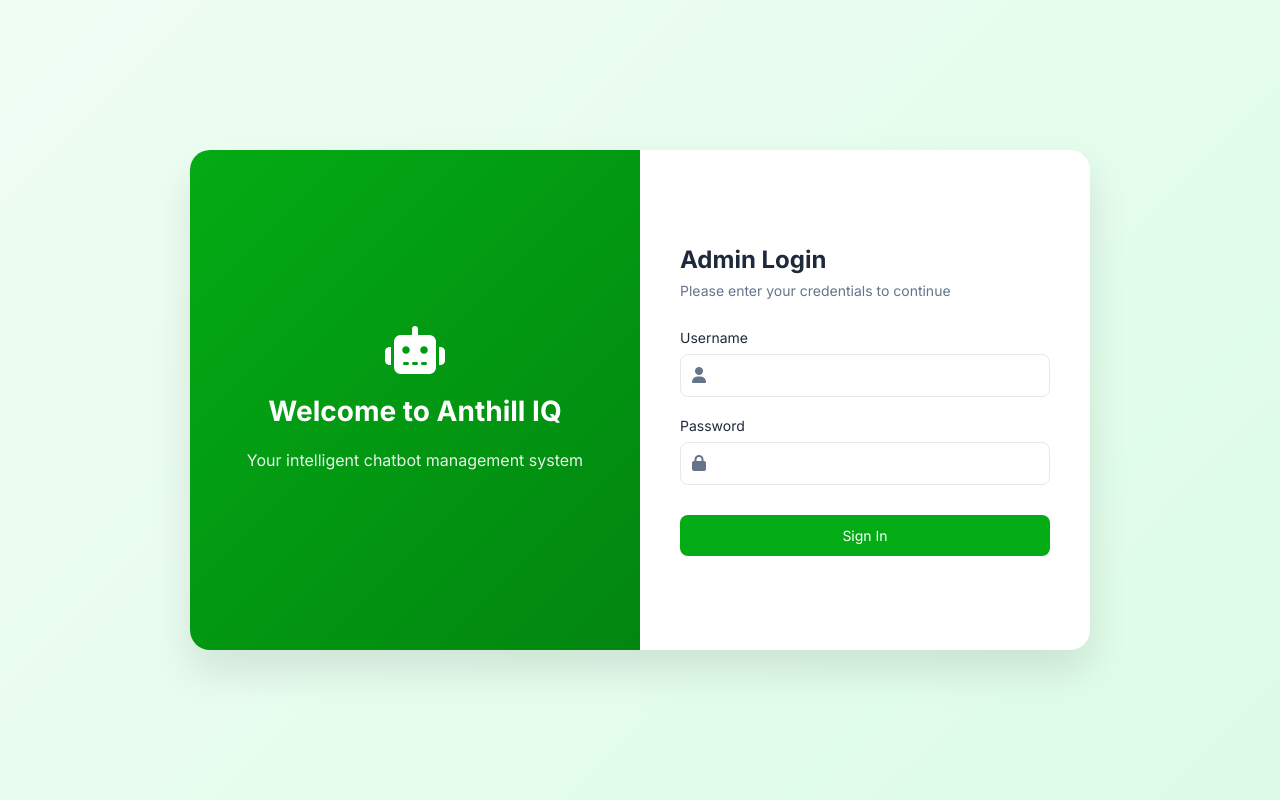
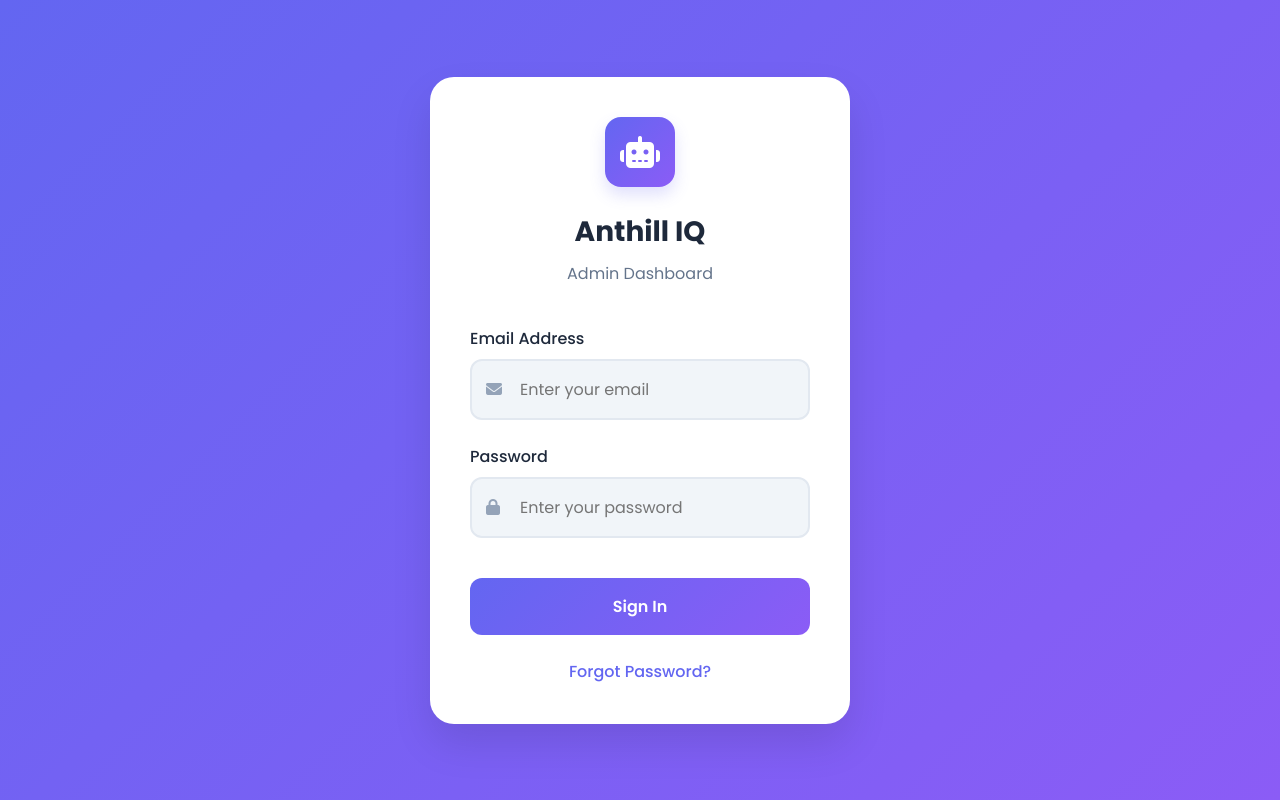
Before and after one commit to SreeKumarSeven/Chatbot, a plain HTML site: page Anthill Iq Chatbot/admin_dashboard/index.html in a window 1280 px wide. Drawn offline with Linux system fonts and the light colour scheme.

Commit message:
Update index.html

```diff
--- a/Anthill Iq Chatbot/admin_dashboard/index.html
+++ b/Anthill Iq Chatbot/admin_dashboard/index.html
@@ -3,19 +3,19 @@
 <head>
     <meta charset="UTF-8">
     <meta name="viewport" content="width=device-width, initial-scale=1.0">
-    <title>Admin Login - Anthill IQ</title>
-    <link href="https://fonts.googleapis.com/css2?family=Inter:wght@400;500;600;700&display=swap" rel="stylesheet">
+    <title>Anthill IQ - Admin Login</title>
+    <link href="https://fonts.googleapis.com/css2?family=Poppins:wght@400;500;600;700&display=swap" rel="stylesheet">
     <link rel="stylesheet" href="https://cdnjs.cloudflare.com/ajax/libs/font-awesome/6.4.2/css/all.min.css"/>
     <style>
         :root {
-            --primary: #03ab14;
-            --primary-dark: #028610;
-            --primary-light: #e6f7e8;
-            --text-dark: #1e293b;
-            --text-light: #64748b;
+            --primary: #6366f1;
+            --primary-dark: #4f46e5;
+            --secondary: #8b5cf6;
+            --success: #10b981;
             --white: #ffffff;
-            --gray-100: #f8fafc;
+            --gray-100: #f1f5f9;
             --gray-200: #e2e8f0;
+            --dark: #1e293b;
             --shadow: 0 4px 6px -1px rgba(0, 0, 0, 0.1);
         }
 
@@ -23,228 +23,179 @@
             margin: 0;
             padding: 0;
             box-sizing: border-box;
-            font-family: 'Inter', sans-serif;
+            font-family: 'Poppins', sans-serif;
         }
 
         body {
+            background: linear-gradient(135deg, var(--primary) 0%, var(--secondary) 100%);
             min-height: 100vh;
             display: flex;
             align-items: center;
             justify-content: center;
-            background: linear-gradient(135deg, #f0fdf4 0%, #dcfce7 100%);
-            padding: 20px;
+            padding: 2rem;
         }
 
         .login-container {
-            display: flex;
             background: var(--white);
-            border-radius: 20px;
+            border-radius: 24px;
             box-shadow: 0 20px 40px rgba(0, 0, 0, 0.1);
-            overflow: hidden;
             width: 100%;
-            max-width: 900px;
-            min-height: 500px;
-        }
-
-        .login-image {
-            flex: 1;
-            background: linear-gradient(135deg, var(--primary), var(--primary-dark));
-            padding: 40px;
-            display: flex;
-            flex-direction: column;
-            justify-content: center;
-            align-items: center;
-            color: var(--white);
-            text-align: center;
-        }
-
-        .login-image h2 {
-            font-size: 28px;
-            margin-bottom: 20px;
-        }
-
-        .login-image p {
-            font-size: 16px;
-            opacity: 0.9;
-            line-height: 1.6;
-        }
-
-        .login-form {
-            flex: 1;
-            padding: 40px;
-            display: flex;
-            flex-direction: column;
-            justify-content: center;
+            max-width: 420px;
+            padding: 2.5rem;
         }
 
         .login-header {
-            margin-bottom: 30px;
+            text-align: center;
+            margin-bottom: 2.5rem;
         }
 
-        .login-header h1 {
-            color: var(--text-dark);
-            font-size: 24px;
-            margin-bottom: 8px;
+        .logo {
+            width: 70px;
+            height: 70px;
+            background: linear-gradient(135deg, var(--primary) 0%, var(--secondary) 100%);
+            border-radius: 16px;
+            display: flex;
+            align-items: center;
+            justify-content: center;
+            margin: 0 auto 1.5rem;
+            color: var(--white);
+            font-size: 2rem;
+            box-shadow: 0 8px 16px rgba(99, 102, 241, 0.2);
         }
 
-        .login-header p {
-            color: var(--text-light);
-            font-size: 14px;
+        .brand {
+            font-size: 1.75rem;
+            font-weight: 700;
+            color: var(--dark);
+            margin-bottom: 0.5rem;
+        }
+
+        .subtitle {
+            color: #64748b;
+            font-size: 1rem;
         }
 
         .form-group {
-            margin-bottom: 20px;
-            position: relative;
+            margin-bottom: 1.5rem;
         }
 
         .form-group label {
             display: block;
-            color: var(--text-dark);
-            font-size: 14px;
-            margin-bottom: 8px;
+            margin-bottom: 0.5rem;
+            color: var(--dark);
+            font-weight: 500;
         }
 
-        .form-group i {
-            position: absolute;
-            left: 12px;
-            top: 38px;
-            color: var(--text-light);
+        .input-group {
+            position: relative;
         }
 
-        .form-group input {
+        .input-group i {
+            position: absolute;
+            left: 1rem;
+            top: 50%;
+            transform: translateY(-50%);
+            color: #94a3b8;
+        }
+
+        .form-control {
             width: 100%;
-            padding: 12px 12px 12px 40px;
-            border: 1px solid var(--gray-200);
-            border-radius: 8px;
-            font-size: 14px;
+            padding: 1rem 1rem 1rem 3rem;
+            border: 2px solid var(--gray-200);
+            border-radius: 12px;
+            font-size: 1rem;
+            transition: all 0.3s ease;
+            background: var(--gray-100);
+        }
+
+        .form-control:focus {
+            outline: none;
+            border-color: var(--primary);
+            background: var(--white);
+            box-shadow: 0 0 0 4px rgba(99, 102, 241, 0.1);
+        }
+
+        .btn-login {
+            width: 100%;
+            padding: 1rem;
+            background: linear-gradient(135deg, var(--primary) 0%, var(--secondary) 100%);
+            color: var(--white);
+            border: none;
+            border-radius: 12px;
+            font-size: 1rem;
+            font-weight: 600;
+            cursor: pointer;
+            transition: all 0.3s ease;
+            margin-top: 1rem;
+        }
+
+        .btn-login:hover {
+            transform: translateY(-2px);
+            box-shadow: 0 8px 16px rgba(99, 102, 241, 0.2);
+        }
+
+        .forgot-password {
+            text-align: center;
+            margin-top: 1.5rem;
+        }
+
+        .forgot-password a {
+            color: var(--primary);
+            text-decoration: none;
+            font-weight: 500;
             transition: all 0.3s ease;
         }
 
-        .form-group input:focus {
-            outline: none;
-            border-color: var(--primary);
-            box-shadow: 0 0 0 3px rgba(3, 171, 20, 0.1);
+        .forgot-password a:hover {
+            color: var(--primary-dark);
         }
 
-        .login-button {
-            width: 100%;
-            padding: 12px;
-            background: var(--primary);
-            color: var(--white);
-            border: none;
-            border-radius: 8px;
-            font-size: 14px;
-            cursor: pointer;
-            transition: all 0.3s ease;
-            margin-top: 10px;
-        }
-
-        .login-button:hover {
-            background: var(--primary-dark);
-            transform: translateY(-1px);
-        }
-
-        .error-message {
-            color: #dc2626;
-            font-size: 14px;
-            margin-top: 8px;
-            display: none;
-            text-align: center;
-        }
-
-        @media (max-width: 768px) {
+        @media (max-width: 480px) {
             .login-container {
-                flex-direction: column;
+                padding: 2rem;
             }
 
-            .login-image {
-                padding: 30px;
-                min-height: 200px;
+            .logo {
+                width: 60px;
+                height: 60px;
+                font-size: 1.75rem;
             }
 
-            .login-form {
-                padding: 30px;
+            .brand {
+                font-size: 1.5rem;
             }
         }
     </style>
 </head>
 <body>
     <div class="login-container">
-        <div class="login-image">
-            <i class="fas fa-robot" style="font-size: 48px; margin-bottom: 20px;"></i>
-            <h2>Welcome to Anthill IQ</h2>
-            <p>Your intelligent chatbot management system</p>
+        <div class="login-header">
+            <div class="logo">
+                <i class="fas fa-robot"></i>
+            </div>
+            <h1 class="brand">Anthill IQ</h1>
+            <p class="subtitle">Admin Dashboard</p>
         </div>
-        <div class="login-form">
-            <div class="login-header">
-                <h1>Admin Login</h1>
-                <p>Please enter your credentials to continue</p>
+        <form action="dashboard.html" method="GET">
+            <div class="form-group">
+                <label for="email">Email Address</label>
+                <div class="input-group">
+                    <i class="fas fa-envelope"></i>
+                    <input type="email" id="email" class="form-control" placeholder="Enter your email" required>
+                </div>
             </div>
-            <form id="loginForm" onsubmit="return handleLogin(event)">
-                <div class="form-group">
-                    <label for="username">Username</label>
-                    <i class="fas fa-user"></i>
-                    <input type="text" id="username" name="username" required>
+            <div class="form-group">
+                <label for="password">Password</label>
+                <div class="input-group">
+                    <i class="fas fa-lock"></i>
+                    <input type="password" id="password" class="form-control" placeholder="Enter your password" required>
                 </div>
-                <div class="form-group">
-                    <label for="password">Password</label>
-                    <i class="fas fa-lock"></i>
-                    <input type="password" id="password" name="password" required>
-                </div>
-                <div class="error-message" id="errorMessage"></div>
-                <button type="submit" class="login-button">Sign In</button>
-            </form>
-        </div>
+            </div>
+            <button type="submit" class="btn-login">Sign In</button>
+            <div class="forgot-password">
+                <a href="#">Forgot Password?</a>
+            </div>
+        </form>
     </div>
-
-    <script>
-        async function handleLogin(event) {
-            event.preventDefault();
-
-            const username = document.getElementById('username').value;
-            const password = document.getElementById('password').value;
-            const errorMessage = document.getElementById('errorMessage');
-            const loginButton = document.querySelector('.login-button');
-
-            try {
-                loginButton.disabled = true;
-                loginButton.textContent = 'Signing in...';
-
-                const response = await fetch('https://chatbot-eight-theta-90.vercel.app/api/admin/login', {
-                    method: 'POST',
-                    headers: {
-                        'Content-Type': 'application/json'
-                    },
-                    body: JSON.stringify({ username, password })
-                });
-
-                const data = await response.json();
-
-                if (response.ok) {
-                    localStorage.setItem('adminToken', data.token);
-                    window.location.href = 'dashboard.html';
-                } else {
-                    errorMessage.textContent = data.message || 'Invalid credentials';
-                    errorMessage.style.display = 'block';
-                }
-            } catch (error) {
-                errorMessage.textContent = 'An error occurred. Please try again.';
-                errorMessage.style.display = 'block';
-            } finally {
-                loginButton.disabled = false;
-                loginButton.textContent = 'Sign In';
-            }
-
-            return false;
-        }
-
-        // Check if user is already logged in
-        window.addEventListener('load', () => {
-            const token = localStorage.getItem('adminToken');
-            if (token) {
-                window.location.href = 'dashboard.html';
-            }
-        });
-    </script>
 </body>
 </html>
```
